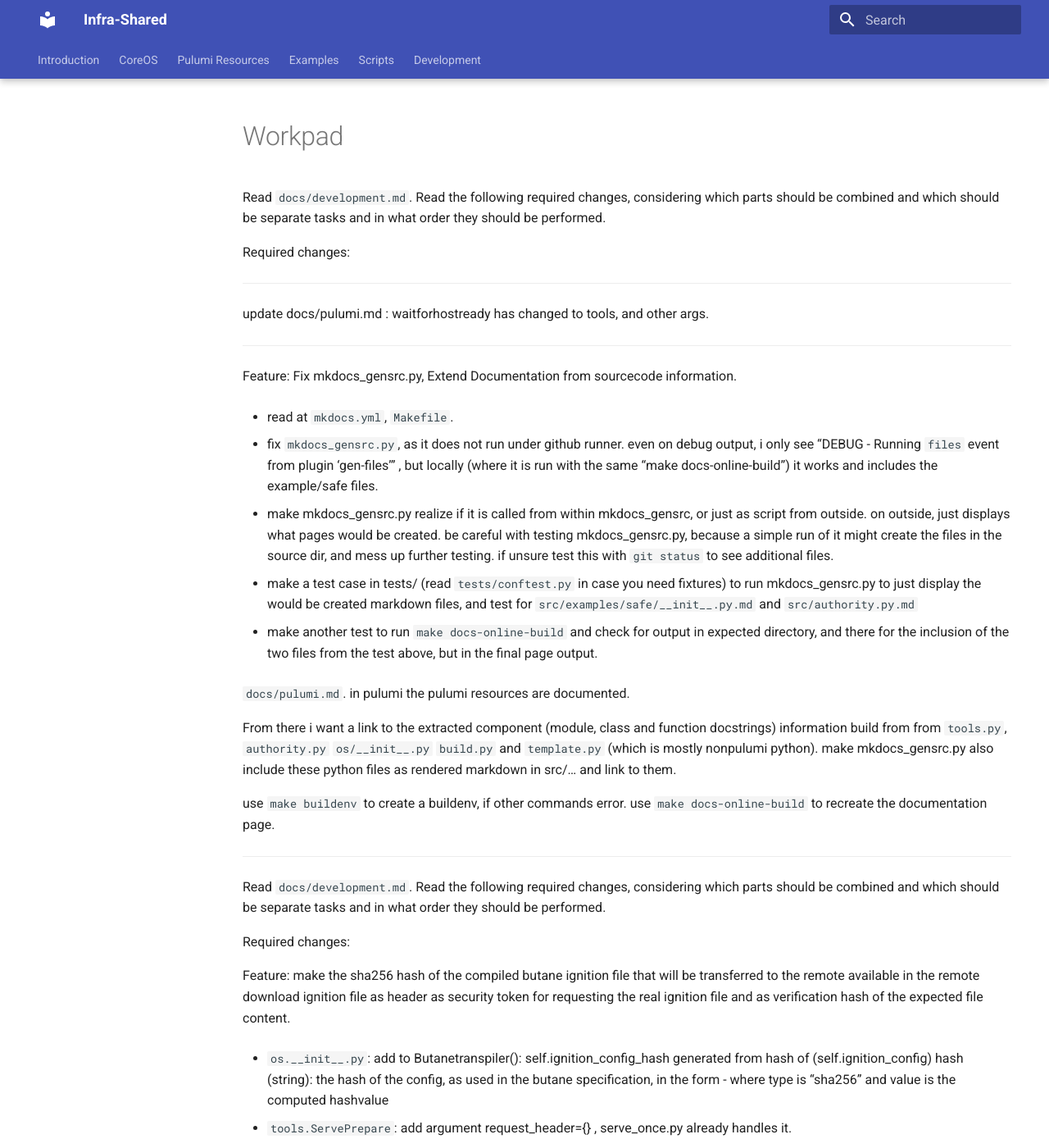
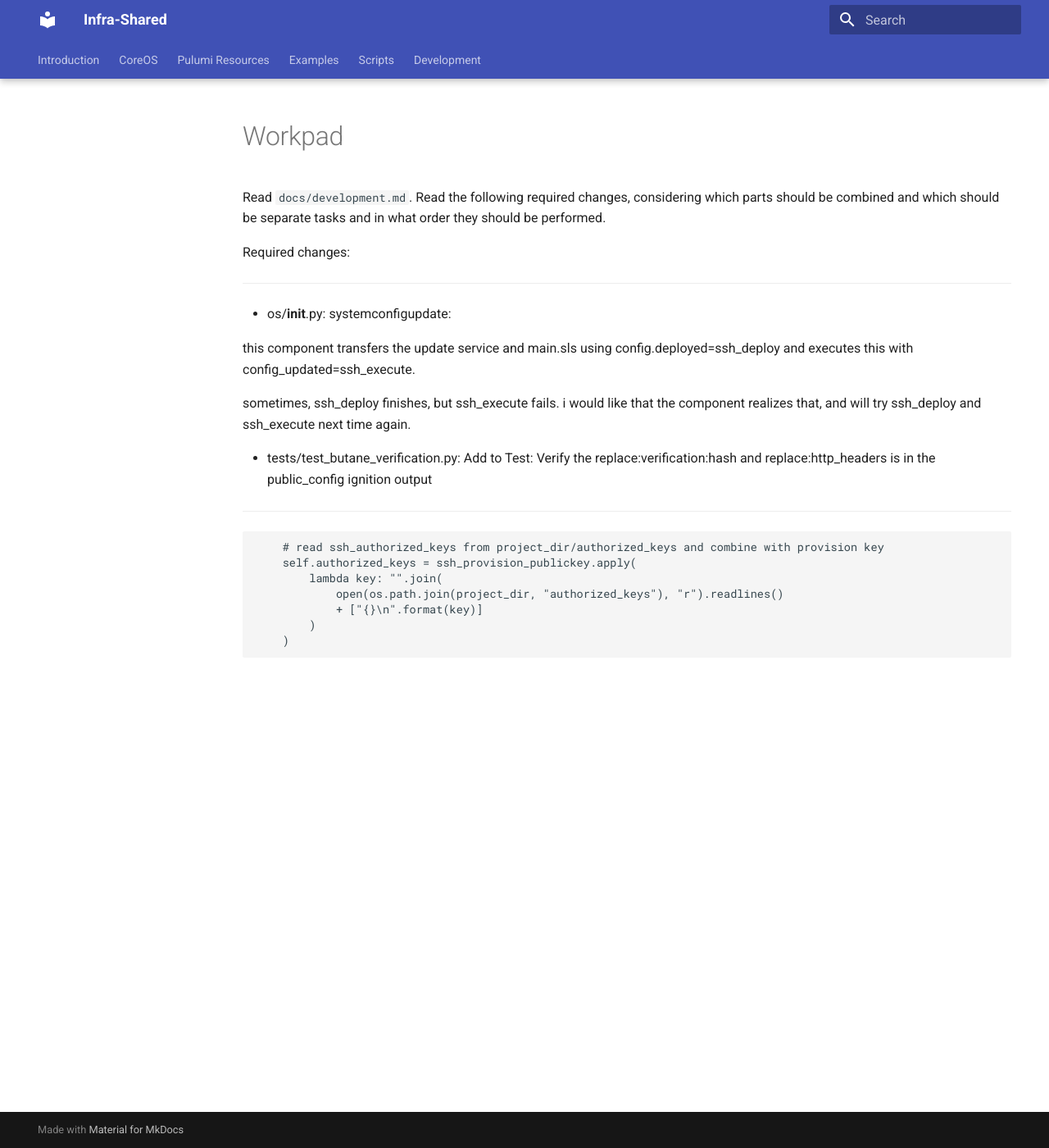
Before and after one commit to wuxxin/infra-shared, an MkDocs documentation site: the page built from docs/workpad.md, in a window 1280 px wide and 1400 px high. Shown: the whole window at 82% size. Built offline with MkDocs 1.6.1 and Material for MkDocs 9.7.7, drawn with Linux system fonts in a browser that asks for light colours; some of the changed text lies outside the part shown.

Commit message:
update docs

````diff
--- a/docs/workpad.md
+++ b/docs/workpad.md
@@ -7,82 +7,15 @@
 
 ---
 
-update docs/pulumi.md : waitforhostready has changed to tools, and other args.
+- os/__init__.py: systemconfigupdate:
 
----
+this component transfers the update service and main.sls using config.deployed=ssh_deploy and executes this with config_updated=ssh_execute.
 
-Feature: Fix mkdocs_gensrc.py, Extend Documentation from sourcecode information.
-
-- read at `mkdocs.yml`, `Makefile`.
-
-- fix `mkdocs_gensrc.py`, as it does not run under github runner.
-even on debug output, i only see "DEBUG   -  Running `files` event from plugin 'gen-files'" , but locally (where it is run with the same "make docs-online-build") it works and includes the example/safe files.
-
-- make mkdocs_gensrc.py realize if it is called from within mkdocs_gensrc, or just as script from outside.
-on outside, just displays what pages would be created. be careful with testing mkdocs_gensrc.py, because a simple run of it might create the files in the source dir, and mess up further testing. if unsure test this with `git status` to see additional files.
-
-- make a test case in tests/ (read `tests/conftest.py` in case you need fixtures) to run mkdocs_gensrc.py to just display the would be created markdown files, and test for `src/examples/safe/__init__.py.md` and `src/authority.py.md`
-
-- make another test to run `make docs-online-build` and check for output in expected directory, and there for the inclusion of the two files from the test above, but in the final page output.
-
-`docs/pulumi.md`.
-in pulumi the pulumi resources are documented.
-
-From there i want a link to the extracted component (module, class and function docstrings) information build from
-from `tools.py`, `authority.py` `os/__init__.py` `build.py` and `template.py` (which is mostly nonpulumi python).
-make mkdocs_gensrc.py also include these python files as rendered markdown in src/... and link to them.
-
-use `make buildenv` to create a buildenv, if other commands error.
-use `make docs-online-build` to recreate the documentation page.
+sometimes, ssh_deploy finishes, but ssh_execute fails. i would like that the component realizes that, and will try ssh_deploy and ssh_execute next time again.
 
 
----
-
-Read `docs/development.md`.
-Read the following required changes, considering which parts should be combined and which should be separate tasks and in what order they should be performed.
-
-Required changes:
-
-Feature: make the sha256 hash of the compiled butane ignition file that will be transferred to the remote available in the remote download ignition file as header as security token for requesting the real ignition file and as verification hash of the expected file content.
-
-
-- `os.__init__.py`: add to Butanetranspiler():
-  self.ignition_config_hash generated from hash of (self.ignition_config)
-  hash (string): the hash of the config, as used in the butane specification, in the form <type>-<value> where type is "sha256" and value is the computed hashvalue
-
-- `tools.ServePrepare`: add argument request_header={} , serve_once.py already handles it.
-
-- `os.__init__.py`: RemoteDownloadIgnitionConfig(... add argument remote_hash="" , rename arg remoteurl to remote_url.
-
-if not empty: remote_hash: add to butane: in the same category of "ignition:config:replace:source" append to replace
-
-```
-http_headers:
-  "Verification-Hash": remote_hash
-verification:
-  hash: remote_hash
-```
-
-- `examples/safe`:  modify the usage of ServePrepare, RemoteDownloadIgnitionConfig.
-
-add request_header={"Verification-Hash": host_config.ignition_config_hash},
-and remote_hash
-
-
-- implement a test case in tests/test_butane_verification.py:
-
-read tests/conftest.py for fixtures knowledge, read tests/test_tools.py as example pulumi test, do a minimal:
-    - create_host_cert
-    - host_config = ButaneTranspiler(
-    - serve_config = ServePrepare(
-    - public_config = RemoteDownloadIgnitionConfig(
-    - host_update = SystemConfigUpdate(
-    - export all, for testing purpose
-
-and test for Verification Hash in ignition config and header
-
-- use `make pytest args="tests/test_butane_verification.py"` to execute this test, `make pytest` for executing all tests.
-
+- tests/test_butane_verification.py:
+    Add to Test: Verify the replace:verification:hash and replace:http_headers is in the public_config ignition output
 
 ---
 
````
Also changed, not shown: docs/pulumi.md (+2 -5 lines).
